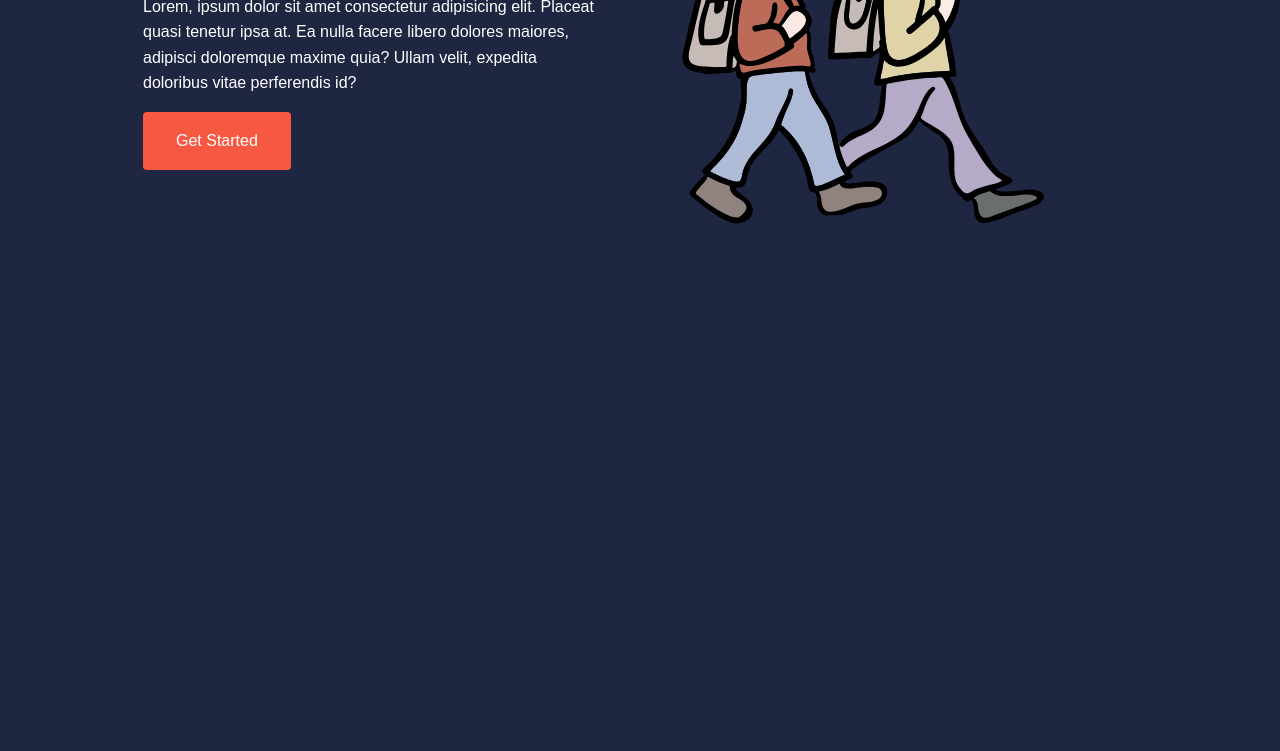
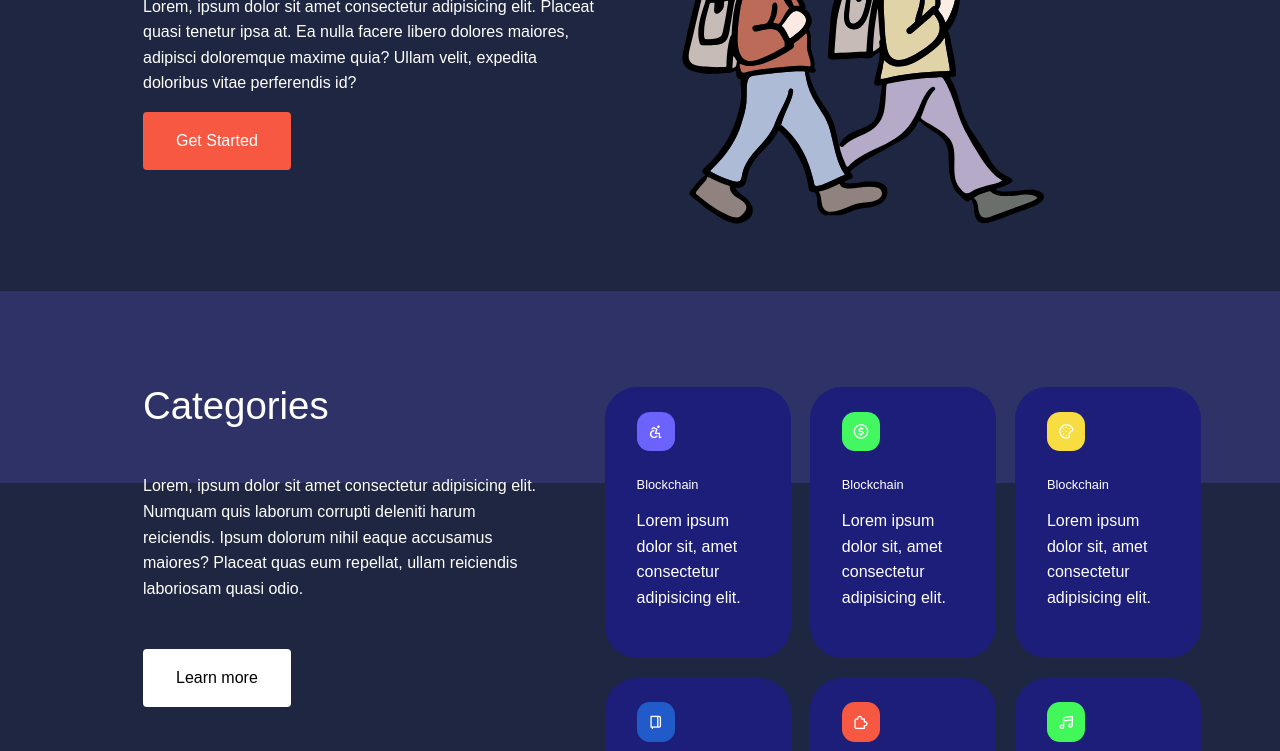
Before and after one commit to Alabere-coder/Edu_school_website, a plain HTML site: page index.html in a window 1280 px wide. Shown: the part 349-1100 px from the top of the page. Before the commit the page ends 800 px from the top, so only its background shows below. Drawn offline with nearby package versions, Linux system fonts and the light colour scheme.

Commit message:
categories

```diff
--- a/index.html
+++ b/index.html
@@ -24,7 +24,7 @@
     <!-- nav-section -->
     <nav>
         <div class="container nav__container">
-            <a href="./index.html">SCOLARS PRE-BASIC AND BASIC <br>ACADEMY</a>
+            <a href="./index.html">SCOLARS PRE-BASIC AND BASIC ACADEMY</a>
             <ul class="nav__menu">
                 <li><a href="index.html">Home</a></li>
                 <li><a href="about.html">About</a></li>
@@ -57,8 +57,74 @@
                 </div>
             </div>
         </div>
+    </header>
 
-    </header>
+    <section class="categories">
+        <div class="container categories__container">
+            <div class="categories__left">
+                <h1>Categories</h1>
+                <p>
+                    Lorem, ipsum dolor sit amet consectetur adipisicing elit.
+                    Numquam quis laborum corrupti deleniti harum reiciendis.
+                    Ipsum dolorum nihil eaque accusamus maiores?
+                    Placeat quas eum repellat,
+                    ullam reiciendis laboriosam quasi odio.
+                </p>
+                <a href="#" class="btn">Learn more</a>
+            </div>
+            <div class="categories__right">
+                <article class="category">
+                    <span class="category__icon"><i class="uil uil-accessible-icon-alt"></i></span>
+                    <h5>Blockchain</h5>
+                    <p>
+                        Lorem ipsum dolor sit, amet consectetur adipisicing elit.
+                    </p>
+                </article>
+
+                <article class="category">
+                    <span class="category__icon"><i class="uil uil-usd-circle"></i></span>
+                    <h5>Blockchain</h5>
+                    <p>
+                        Lorem ipsum dolor sit, amet consectetur adipisicing elit.
+                    </p>
+                </article>
+
+                <article class="category">
+                    <span class="category__icon"><i class="uil uil-palette"></i></span>
+                    <h5>Blockchain</h5>
+                    <p>
+                        Lorem ipsum dolor sit, amet consectetur adipisicing elit.
+                    </p>
+                </article>
+
+                <article class="category">
+                    <span class="category__icon"><i class="uil uil-diary"></i></span>
+                    <h5>Blockchain</h5>
+                    <p>
+                        Lorem ipsum dolor sit, amet consectetur adipisicing elit.
+                    </p>
+                </article>
+
+                <article class="category">
+                    <span class="category__icon"><i class="uil uil-puzzle-piece"></i></span>
+                    <h5>Blockchain</h5>
+                    <p>
+                        Lorem ipsum dolor sit, amet consectetur adipisicing elit.
+                    </p>
+                </article>
+
+                <article class="category">
+                    <span class="category__icon"><i class="uil uil-music"></i></span>
+                    <h5>Blockchain</h5>
+                    <p>
+                        Lorem ipsum dolor sit, amet consectetur adipisicing elit.
+                    </p>
+                </article>
+
+            </div>
+        </div>
+    </section>
+    <script src="./main.js"></script>
     <script src="https://code.jquery.com/jquery-3.2.1.slim.min.js"
         integrity="sha384-KJ3o2DKtIkvYIK3UENzmM7KCkRr/rE9/Qpg6aAZGJwFDMVNA/GpGFF93hXpG5KkN"
         crossorigin="anonymous"></script>
--- a/main.js
+++ b/main.js
@@ -0,0 +1,5 @@
+// CHANGING-NAVBAR
+window.addEventListener('scroll', () => {
+    document.querySelector('nav').classList.toggle
+        ('window-scroll', window.scrollY > 0)
+})
--- a/styles/index.css
+++ b/styles/index.css
@@ -72,7 +72,7 @@ img {
 nav {
     background: transparent;
     width: 100vw;
-    height: 6rem;
+    height: 5rem;
     position: fixed;
     top: 0;
     z-index: 11;
@@ -98,7 +98,11 @@ nav button {
 .nav__menu a:hover {
     color: #2e3267;
 }
-
+/* to change nav style on scroll with js */
+.window-scroll {
+    background: #6c63ff;
+    box-shadow: 0 1rm 2rem 1rem rgba(0, 0, 3, 0.4);
+}
 /* header-section */
 header {
     position: relative;
@@ -118,3 +122,62 @@ header {
 .header__left {
     margin: 1rem 0 2.4rem;
 }
+
+/* CATEGORIES-SECTION */
+.categories {
+    background: #2e3267;
+    height: 3rem;
+}
+.categories h1 {
+    line-height: 1;
+    margin-bottom: 3rem;
+}
+.categories__container {
+    display: grid;
+    grid-template-columns: 40% 60%;
+    gap: 4rem;
+}
+.categories__left p {
+    margin: 1rem 0 3rem;
+}
+.categories__right {
+    display: grid;
+    grid-template-columns: repeat(3, 1fr);
+    gap: 1.2rem;
+}
+.category {
+    background: #1d1d7a;
+    padding: 2rem;
+    border-radius: 2rem;
+    transition: all 400ms ease;
+}
+.category:nth-child(2) .category__icon {
+    background: #42f760;
+}
+.category:nth-child(3) .category__icon {
+    background: #f7dc42;
+}
+.category:nth-child(4) .category__icon {
+    background: #205bc9;
+}
+.category:nth-child(5) .category__icon {
+    background: #f75842;
+}
+.category:nth-child(6) .category__icon {
+    background: #42f75a;
+}
+.category:hover {
+    box-shadow: 0 3rem 3r3m rgba(0, 0, 3, 0.4);
+    z-index: 1;
+}
+.category__icon {
+    background: #6c63ff;
+    padding: 0.7rem;
+    border-radius: 0.8rem;
+}
+.category h5 {
+    margin: 2rem 0 1rem;
+}
+.category h5 {
+    font-size: 0.8rem;
+}
```
